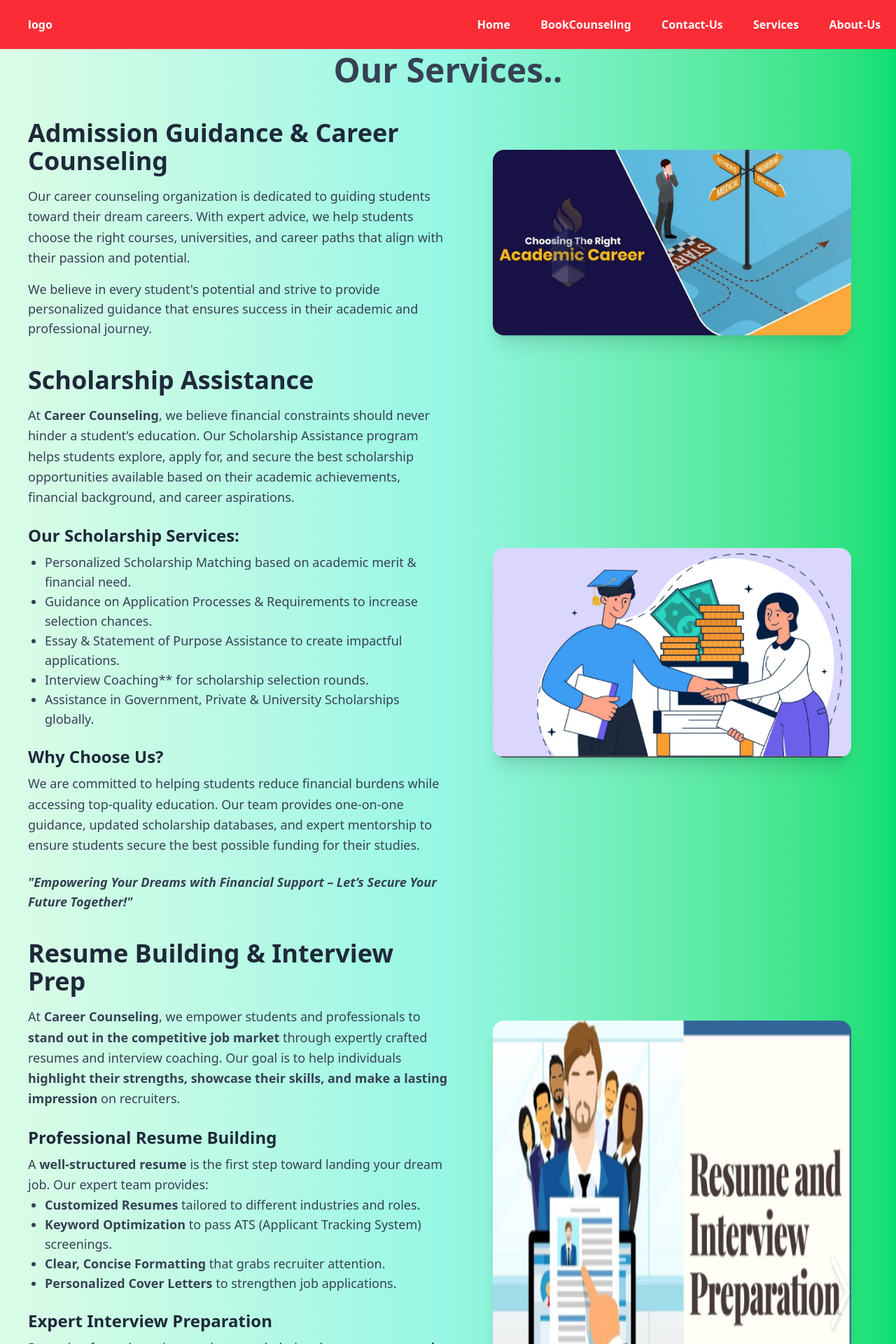
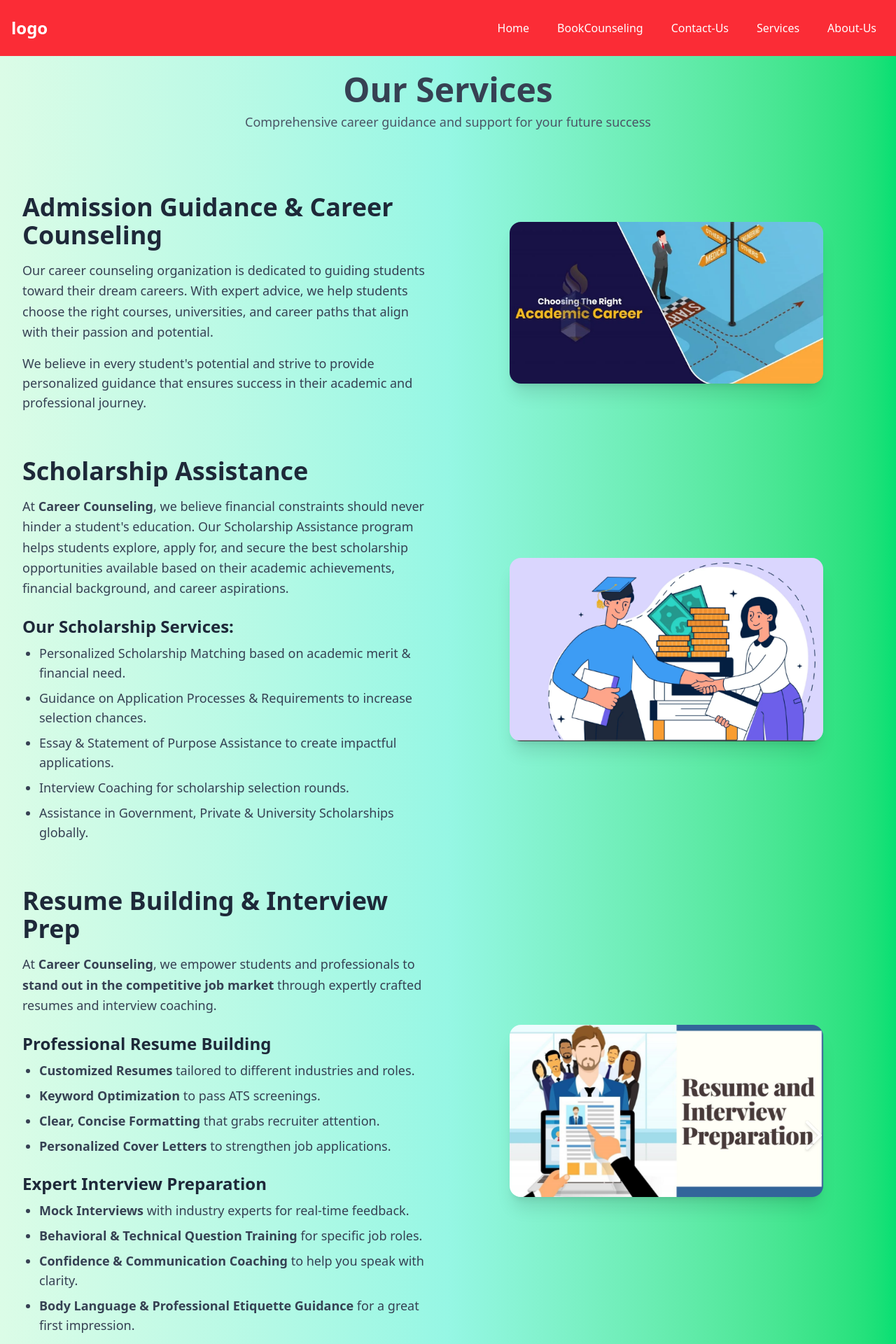
Before and after one commit to raviranjan129/CareerCounseling, a React (Vite) app in the folder frontend/: page /services in a window 1280 px wide. Shown: the top 1920 px of the page at 70% size. Built offline with nearby package versions, Linux system fonts and the light colour scheme; no server answers.

Commit message:
added api to make contact

```diff
--- a/frontend/package.json
+++ b/frontend/package.json
@@ -15,6 +15,7 @@
     "axios": "^1.8.4",
     "react": "^19.0.0",
     "react-dom": "^19.0.0",
+    "react-icons": "^5.5.0",
     "react-router-dom": "^7.4.1",
     "tailwindcss": "^4.0.17"
   },
--- /dev/null
+++ b/frontend/src/apis/contactDetails/index.js
@@ -0,0 +1,18 @@
+
+import axios from "../../config/axiosConfig";
+
+export const contactdetailsRequest=async({name,email,phone,message})=>{
+try {
+    const response=await axios.post('/contact',{
+        name,
+        email,
+        phone,
+        message
+    });
+
+    return response.data;
+} catch (error) {
+    console.error("Error in Contact api:", error);
+        throw error.response?.data || { message: "Something went wrong" };
+}
+}
--- a/frontend/src/components/pages/AboutUs.jsx
+++ b/frontend/src/components/pages/AboutUs.jsx
@@ -1,5 +1,6 @@
 import React from 'react'
 import { useNavigate } from 'react-router-dom'
+import Footer from './Footer';
 
 const AboutUs = () => {
     const navigate=useNavigate();
@@ -107,6 +108,8 @@ const AboutUs = () => {
       Book a Free Career Counseling Session
     </button>
   </div>
+
+
 </div>
 
    </>
--- a/frontend/src/components/pages/Footer.jsx
+++ b/frontend/src/components/pages/Footer.jsx
@@ -1,10 +1,48 @@
 import React from 'react'
+import { useNavigate } from 'react-router-dom'
+import { FcAddressBook, FcCallback, FcHome } from "react-icons/fc";
+import { FaFacebook,FaLinkedin,FaInstagram  } from "react-icons/fa";
+import { MdAttachEmail } from "react-icons/md";
 
 const Footer = () => {
+    const navigate=useNavigate();
   return (
-    <div>
+    <div className='flex w-full   font-bold  items-center bg-green-300 h-[110px]'>
+    <div className='w-1/2 ml-10 flex flex-col'>
+     <p>You Can Contact us By:</p>
+    <div className='flex mt-2 '>
+    <p className='text-3xl  cursor-pointer'><MdAttachEmail /></p>
+    <p className='text-3xl ml-5 cursor-pointer'><FcCallback /></p>
+    <p className='text-3xl ml-5 cursor-pointer'><FcHome /></p>
 
     </div>
+
+
+
+    </div>
+
+    <div className='w-1/2 ml-10 flex flex-col'>
+     <p>Our Social Media:</p>
+    <div className='flex mt-2 '>
+    <p className='text-3xl  cursor-pointer'><FaFacebook /></p>
+    <p className='text-3xl ml-5 cursor-pointer'><FaLinkedin /></p>
+    <p className='text-3xl ml-5 cursor-pointer'><FaInstagram /> </p>
+
+    </div>
+
+
+
+    </div>
+
+    <div className='w-1/2 flex justify-around '>
+        <button className='cursor-pointer  hover:underline  ' onClick={()=>navigate('/')}>Home</button>
+        <button className='cursor-pointer hover:underline' onClick={()=>navigate('/bookcall')}>BookCounseling</button>
+        <button className='cursor-pointer hover:underline' onClick={() => navigate("/contact")}>Contact-Us</button>
+        <button className='cursor-pointer hover:underline' onClick={() => navigate("/services")}>Services</button>
+
+
+    </div>
+  </div>
   )
 }
 
--- a/frontend/src/components/pages/Header.jsx
+++ b/frontend/src/components/pages/Header.jsx
@@ -1,21 +1,68 @@
-import React from 'react'
-import { useNavigate } from 'react-router-dom'
+import React, { useState } from 'react';
+import { useNavigate } from 'react-router-dom';
 
 const Header = () => {
-    const navigate=useNavigate();
-  return (
-    <div className='flex w-full text-white font-bold  items-center bg-red-500 h-[70px]'>
-      <div className='w-1/2 ml-10'>logo</div>
-      <div className='w-1/2 flex justify-around '>
-          <button className='cursor-pointer ' onClick={()=>navigate('/')}>Home</button>
-          <button className='cursor-pointer' onClick={()=>navigate('/bookcall')}>BookCounseling</button>
-          <button className='cursor-pointer' onClick={() => navigate("/contact")}>Contact-Us</button>
-          <button className='cursor-pointer' onClick={() => navigate("/services")}>Services</button>
-          <button className='cursor-pointer' onClick={() => navigate("/aboutus")}>About-Us</button>
+    const navigate = useNavigate();
+    const [isMenuOpen, setIsMenuOpen] = useState(false);
 
-      </div>
-    </div>
-  )
-}
+ const navItems = [
+ { name: 'Home', path: '/' },
+{ name: 'BookCounseling', path: '/bookcall' },
+ { name: 'Contact-Us', path: '/contact' },
+     { name: 'Services', path: '/services' },
+ { name: 'About-Us', path: '/aboutus' }
+    ];
 
-export default Header
+    return (
+        <nav className="bg-red-500 w-full">
+            <div className="max-w-7xl mx-auto px-4">
+                <div className="flex items-center justify-between h-16 md:h-20">
+                    {/* Logo , to do task*/}
+                    <div className="text-white font-bold text-xl md:text-2xl">logo</div>
+
+                    {/* Navigation Menu */}
+ <div className="flex items-center">
+                        {/* Mobile Menu Button */}
+           <button
+            onClick={() => setIsMenuOpen(!isMenuOpen)}
+                className="md:hidden p-2 text-white hover:bg-red-600 rounded-md"
+                 >
+            <svg
+          className="h-6 w-6"
+           fill="none"
+             viewBox="0 0 24 24"
+         stroke="currentColor"
+                 >
+         {isMenuOpen ? (
+        <path strokeLinecap="round" strokeLinejoin="round" strokeWidth={2} d="M6 18L18 6M6 6l12 12" />
+                 ) : (
+          <path strokeLinecap="round" strokeLinejoin="round" strokeWidth={2} d="M4 6h16M4 12h16M4 18h16" />
+                  )}
+             </svg>
+     </button>
+
+                        {/* Navigation Links */}
+        <div className={`${isMenuOpen ? 'block' : 'hidden'} md:block absolute md:relative top-16 md:top-0 left-0 md:left-auto w-full md:w-auto bg-red-500 md:bg-transparent`}>
+           <div className="flex flex-col md:flex-row md:space-x-4 p-4 md:p-0">
+                     {navItems.map((item) => (
+                         <button
+                         key={item.name}
+                           onClick={() => {
+                               navigate(item.path);
+                           setIsMenuOpen(false);
+                                      }}
+                              className="text-white hover:bg-red-600 px-3 py-2 rounded-md text-base font-medium transition-colors duration-200 text-left md:text-center"
+                                    >
+                             {item.name}
+                        </button>
+                   ))}
+           </div>
+             </div>
+         </div>
+         </div>
+   </div>
+     </nav>
+    );
+};
+
+export default Header;
--- a/frontend/src/components/pages/Services.jsx
+++ b/frontend/src/components/pages/Services.jsx
@@ -1,173 +1,137 @@
 import React from 'react';
-
 import { useNavigate } from 'react-router-dom';
 
 const Services = () => {
-
-    const navigate=useNavigate();
+    const navigate = useNavigate();
     return (
         <>
-
-      <div className="flex justify-center items-center h-[60px] w-full bg-gradient-to-r from-green-100 via-teal-200 to-green-400 shadow-lg">
-        <h1 className="text-5xl text-gray-700 font-semibold hover:underline transition-all duration-300">
-          Our Services..
+            {/* our service section like banner type  */}
+ <div className="relative w-full bg-gradient-to-r from-green-100 via-teal-200 to-green-400 ">
+            <div className="container mx-auto px-4 py-4 md:py-6">
+       <div className="flex flex-col items-center justify-center text-center">
+                        <h1 className="text-2xl sm:text-3xl md:text-4xl lg:text-5xl text-gray-700 font-bold hover:underline transition-all duration-300">
+                           Our Services
                        </h1>
+                   <p className="mt-2 text-sm sm:text-base md:text-lg text-gray-600 max-w-2xl">
+                           Comprehensive career guidance and support for your future success
+                        </p>
             </div>
-
-
-      <div className=" bg-gradient-to-r from-green-100 via-teal-200 to-green-400 min-h-screen h-auto">
-
-           <div className='flex pt-10'>
-        <div className="w-1/2 flex flex-col justify-center pl-10 ">
-          <h2 className="text-4xl font-bold text-gray-800 mb-4 hover:underline"> Admission Guidance & Career Counseling</h2>
-          <p className="text-lg text-gray-700 leading-relaxed">
-            Our career counseling organization is dedicated to guiding students toward their dream careers.
-            With expert advice, we help students choose the right courses, universities, and career paths that align
-            with their passion and potential.
-          </p>
-          <p className="mt-4 text-lg text-gray-700">
-             We believe in every student's potential and strive to provide personalized guidance
-            that ensures success in their academic and professional journey.
-          </p>
-
-        </div>
-
-        <div className="w-1/2 flex justify-center items-center mt-10">
-          <img
-            className="rounded-2xl shadow-xl w-[80%] transition-transform duration-300 hover:scale-105"
-            src="../../../Screenshot 2025-03-31 150645.png"
-            alt="Admission Guidance"
-          />
          </div>
 
 
               </div>
 
+           {/** */}
+
+        <div className="bg-gradient-to-r from-green-100 via-teal-200 to-green-400 min-h-screen py-8 px-4 md:px-8">
+                {/* Admission Guidance Section */}
+         <div className="flex flex-col lg:flex-row gap-8 py-8">
+                    <div className="w-full lg:w-1/2 flex flex-col justify-center">
+                        <h2 className="text-3xl md:text-4xl font-bold text-gray-800 mb-4 hover:underline">
+                         Admission Guidance & Career Counseling
+                        </h2>
+                <p className="text-base md:text-lg text-gray-700 leading-relaxed">
+                            Our career counseling organization is dedicated to guiding students toward their dream careers.
+                           With expert advice, we help students choose the right courses, universities, and career paths that align
+                            with their passion and potential.
+                        </p>
+                   <p className="mt-4 text-base md:text-lg text-gray-700">
+                            We believe in every student's potential and strive to provide personalized guidance
+                        that ensures success in their academic and professional journey.
+                         </p>
+             </div>
+
+             <div className="w-full lg:w-1/2 flex justify-center items-center">
+                        <img
+                            className="rounded-2xl shadow-xl w-full max-w-md transition-transform duration-300 hover:scale-105"
+                            src="../../../Screenshot 2025-03-31 150645.png"
+                          alt="Admission Guidance"
+                        />
+                      </div>
+              </div>
+
+                {/* Scholarship Assistance Section */}
+     <div className="flex flex-col-reverse lg:flex-row gap-8 py-8">
+             <div className="w-full lg:w-1/2 flex flex-col justify-center">
+                       <h2 className="text-3xl md:text-4xl font-bold text-gray-800 mb-4 hover:underline">
+                            Scholarship Assistance
+                           </h2>
+                 <p className="text-base md:text-lg text-gray-700 leading-relaxed">
+                            At <strong>Career Counseling</strong>, we believe financial constraints should never hinder a student's education.
+                            Our Scholarship Assistance program helps students explore, apply for, and secure the best scholarship
+                            opportunities available based on their academic achievements, financial background, and career aspirations.
 
 
-       {/**Scholarship Assistance dvi */}
-
-        <div className='flex pt-10'>
-        <div className="w-1/2 flex flex-col justify-center pl-10">
-  <h2 className="text-4xl font-bold text-gray-800 mb-4 hover:underline">
- Scholarship Assistance
-  </h2>
-
-  <p className="text-lg text-gray-700 leading-relaxed">
-    At <strong>Career Counseling</strong>, we believe financial constraints should never hinder a student’s education.
-    Our Scholarship Assistance program helps students explore, apply for, and secure the best scholarship
-    opportunities available based on their academic achievements, financial background, and career aspirations.
                         </p>
 
-  <h3 className="text-2xl font-semibold text-gray-800 mt-6 mb-2"> Our Scholarship Services:</h3>
-  <ul className="list-disc pl-6 text-lg text-gray-700">
+                     <h3 className="text-xl md:text-2xl font-semibold text-gray-800 mt-6 mb-2">Our Scholarship Services:</h3>
+                 <ul className="list-disc pl-6 text-base md:text-lg text-gray-700 space-y-2">
                         <li>Personalized Scholarship Matching based on academic merit & financial need.</li>
                             <li>Guidance on Application Processes & Requirements to increase selection chances.</li>
                        <li>Essay & Statement of Purpose Assistance to create impactful applications.</li>
-    <li>Interview Coaching** for scholarship selection rounds.</li>
+                            <li>Interview Coaching for scholarship selection rounds.</li>
                  <li>Assistance in Government, Private & University Scholarships globally.</li>
                         </ul>
+                    </div>
 
-  <h3 className="text-2xl font-semibold text-gray-800 mt-6 mb-2"> Why Choose Us?</h3>
-  <p className="text-lg text-gray-700 leading-relaxed">
-    We are committed to helping students reduce financial burdens while accessing top-quality education.
-    Our team provides one-on-one guidance, updated scholarship databases, and expert mentorship
-    to ensure students secure the best possible funding for their studies.
+                    <div className="w-full lg:w-1/2 flex justify-center items-center">
+                        <img
+                            className="rounded-2xl shadow-xl w-full max-w-md transition-transform duration-300 hover:scale-105"
+                            src="../../../Screenshot 2025-03-31 163944.png"
+                            alt="Scholarship Assistance"
+                        />
+                    </div>
+                </div>
+
+                {/* Resume Building Section */}
+                <div className="flex flex-col lg:flex-row gap-8 py-8">
+             <div className="w-full lg:w-1/2 flex flex-col justify-center">
+                        <h2 className="text-3xl md:text-4xl font-bold text-gray-800 mb-4 hover:underline">
+                         Resume Building & Interview Prep
+                    </h2>
+                        <p className="text-base md:text-lg text-gray-700 leading-relaxed">
+                        At <strong>Career Counseling</strong>, we empower students and professionals to
+                          <strong> stand out in the competitive job market </strong> through expertly crafted resumes and interview coaching.
                   </p>
 
-  <p className="mt-6 text-lg text-gray-700 font-semibold italic">
-    "Empowering Your Dreams with Financial Support – Let’s Secure Your Future Together!"
-  </p>
+             <h3 className="text-xl md:text-2xl font-semibold text-gray-800 mt-6 mb-2">Professional Resume Building</h3>
+                 <ul className="list-disc pl-6 text-base md:text-lg text-gray-700 space-y-2">
+                     <li><strong>Customized Resumes</strong> tailored to different industries and roles.</li>
+                        <li><strong>Keyword Optimization</strong> to pass ATS screenings.</li>
+                      <li><strong>Clear, Concise Formatting</strong> that grabs recruiter attention.</li>
+                        <li><strong>Personalized Cover Letters</strong> to strengthen job applications.</li>
+            </ul>
+
+                        <h3 className="text-xl md:text-2xl font-semibold text-gray-800 mt-6 mb-2">Expert Interview Preparation</h3>
+                        <ul className="list-disc pl-6 text-base md:text-lg text-gray-700 space-y-2">
+                    <li><strong>Mock Interviews</strong> with industry experts for real-time feedback.</li>
+                       <li><strong>Behavioral & Technical Question Training</strong> for specific job roles.</li>
+                          <li><strong>Confidence & Communication Coaching</strong> to help you speak with clarity.</li>
+                            <li><strong>Body Language & Professional Etiquette Guidance</strong> for a great first impression.</li>
+                       </ul>
+                    </div>
+                    <div className="w-full lg:w-1/2 flex justify-center items-center">
+                        <img
+                            className="rounded-2xl shadow-xl w-full max-w-md transition-transform duration-300 hover:scale-105"
+                            src="../../../Screenshot 2025-03-31 163025.png"
+                            alt="Resume Building"
+                        />
+                </div>
                 </div>
 
-
-        <div className="w-1/2 flex justify-center items-center mt-10">
-          <img
-            className="rounded-2xl shadow-xl w-[80%] transition-transform duration-300 hover:scale-105"
-            src="../../../Screenshot 2025-03-31 163944.png"
-            alt="Admission Guidance"
-          />
-        </div>
-
-
-        </div>
-
-{/**This is our resume building div */}
-
-        <div className='flex pt-10'>
-        <div className="w-1/2 flex flex-col justify-center pl-10">
-      <h2 className="text-4xl font-bold text-gray-800 mb-4 hover:underline">
-        Resume Building & Interview Prep
-      </h2>
-
-      <p className="text-lg text-gray-700 leading-relaxed">
-        At <strong>Career Counseling</strong>, we empower students and professionals to
-        <strong> stand out in the competitive job market </strong> through expertly crafted resumes and interview coaching.
-        Our goal is to help individuals <strong> highlight their strengths, showcase their skills, and make a lasting impression </strong>
-        on recruiters.
-      </p>
-
-      <h3 className="text-2xl font-semibold text-gray-800 mt-6 mb-2"> Professional Resume Building</h3>
-      <p className="text-lg text-gray-700 leading-relaxed">
-        A <strong> well-structured resume </strong> is the first step toward landing your dream job. Our expert team provides:
-      </p>
-      <ul className="list-disc pl-6 text-lg text-gray-700">
-        <li> <strong>Customized Resumes</strong> tailored to different industries and roles.</li>
-        <li> <strong>Keyword Optimization</strong> to pass ATS (Applicant Tracking System) screenings.</li>
-        <li> <strong>Clear, Concise Formatting</strong> that grabs recruiter attention.</li>
-        <li> <strong>Personalized Cover Letters</strong> to strengthen job applications.</li>
-      </ul>
-
-      <h3 className="text-2xl font-semibold text-gray-800 mt-6 mb-2"> Expert Interview Preparation</h3>
-      <p className="text-lg text-gray-700 leading-relaxed">
-        Preparing for an interview can be overwhelming, but <strong> our structured coaching makes it easier. </strong> We offer:
-      </p>
-      <ul className="list-disc pl-6 text-lg text-gray-700">
-        <li> <strong>Mock Interviews</strong> with industry experts for real-time feedback.</li>
-        <li> <strong>Behavioral & Technical Question Training</strong> for specific job roles.</li>
-        <li> <strong>Confidence & Communication Coaching</strong> to help you speak with clarity.</li>
-        <li> <strong>Body Language & Professional Etiquette Guidance</strong> for a great first impression.</li>
-      </ul>
-
-
-
-
-    </div>
-
-
-
-        <div className="w-1/2 flex justify-center items-center mt-10">
-          <img
-            className="rounded-2xl shadow-xl w-[80%] h-[80%] transition-transform duration-300 hover:scale-105"
-            src="../../../Screenshot 2025-03-31 163025.png"
-            alt="Admission Guidance"
-          />
-        </div>
-
-
-        </div>
-
-
-
-
-
-     <div className='flex h-[40px]  items-center ml-[400px] mt-15'>
-     <p className="mt-4 text-lg text-gray-700 font-semibold italic transition-transform duration-300 hover:scale-105 underline">
+                {/* Footer Section */}
+               <div className="flex flex-col items-center justify-center py-8">
+                    <p className="text-xl md:text-2xl text-gray-700 font-semibold italic mb-8">
                       "Your Future, Our Priority!"
                     </p>
+                    <button
+                      onClick={() => navigate('/bookcall')}
+                        className="bg-red-400 px-8 py-4 rounded-xl transition-transform duration-300 hover:scale-105 cursor-pointer font-boldtext-white shadow-lg hover:bg-red-500"
+                    >
+                        Book Counseling Now
+                   </button>
          </div>
-
-        <div className='p-[100px]'>
-
-        <button onClick={()=>navigate('/bookcall')} className='bg-red-400 p-6 rounded-xl transition-transform duration-300 hover:scale-105 cursor-pointer font-bold'>
-            Book Counseling  Now
-            </button>
-
              </div>
-
-      </div>
-
-
      </>
      );
 };
--- /dev/null
+++ b/frontend/src/hooks/api/useContactDetails.js
@@ -0,0 +1,18 @@
+import { useMutation } from "@tanstack/react-query"
+import { contactdetailsRequest } from "../../apis/contactDetails"
+
+
+export const useContactDetails=()=>{
+    const mutation=useMutation({
+        mutationFn:contactdetailsRequest,
+        onSuccess:(data)=>{
+     console.log('Contact made Successfully',data);
+        },
+        onError:(error)=>{
+            console.error("Booking failed:", error);
+        }
+    })
+    return mutation;
+}
+
+export default useContactDetails;
```
Also changed, not shown: 1 other file (tests, documents, lock files or other folders). Lines whose indentation alone changed are shown as unchanged.
